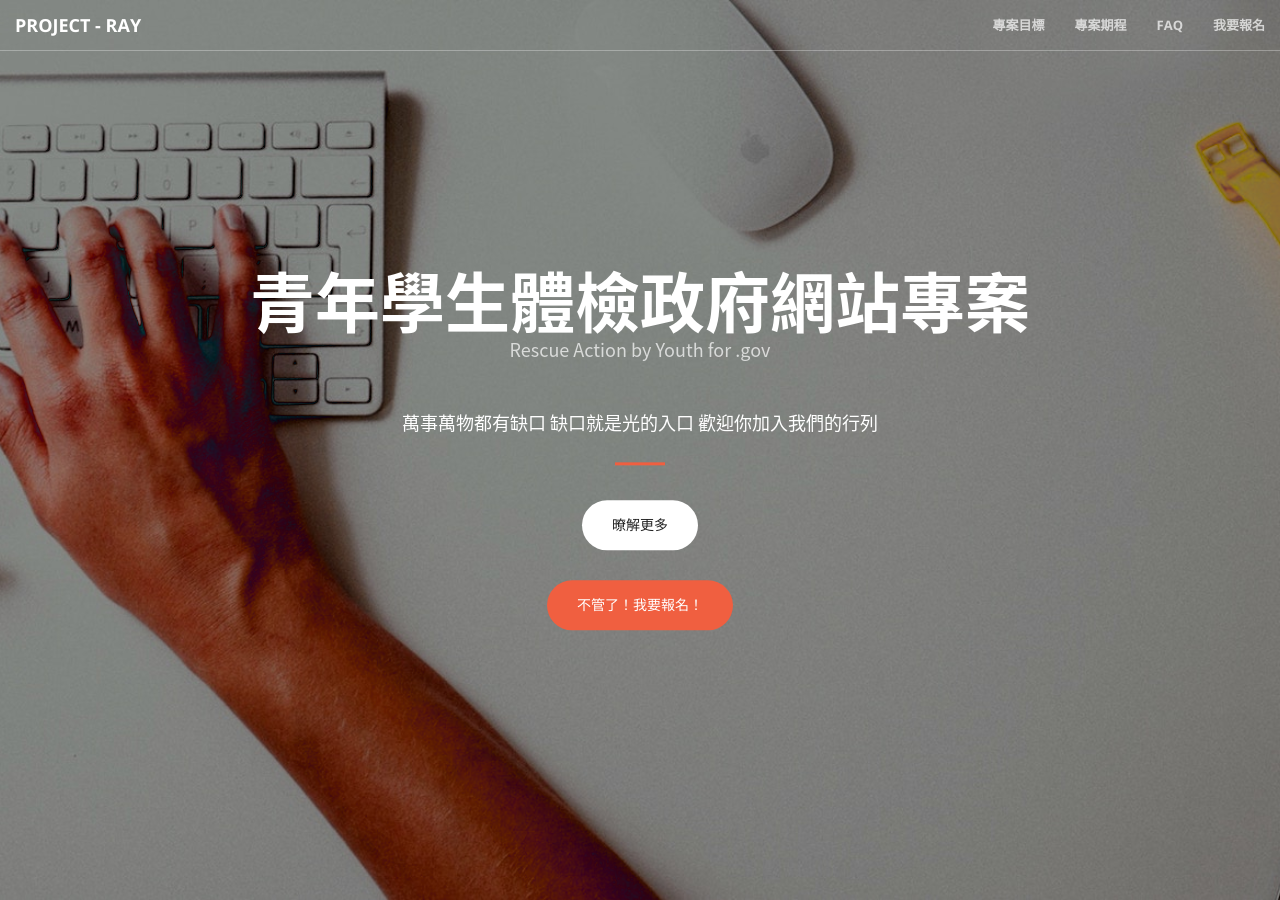
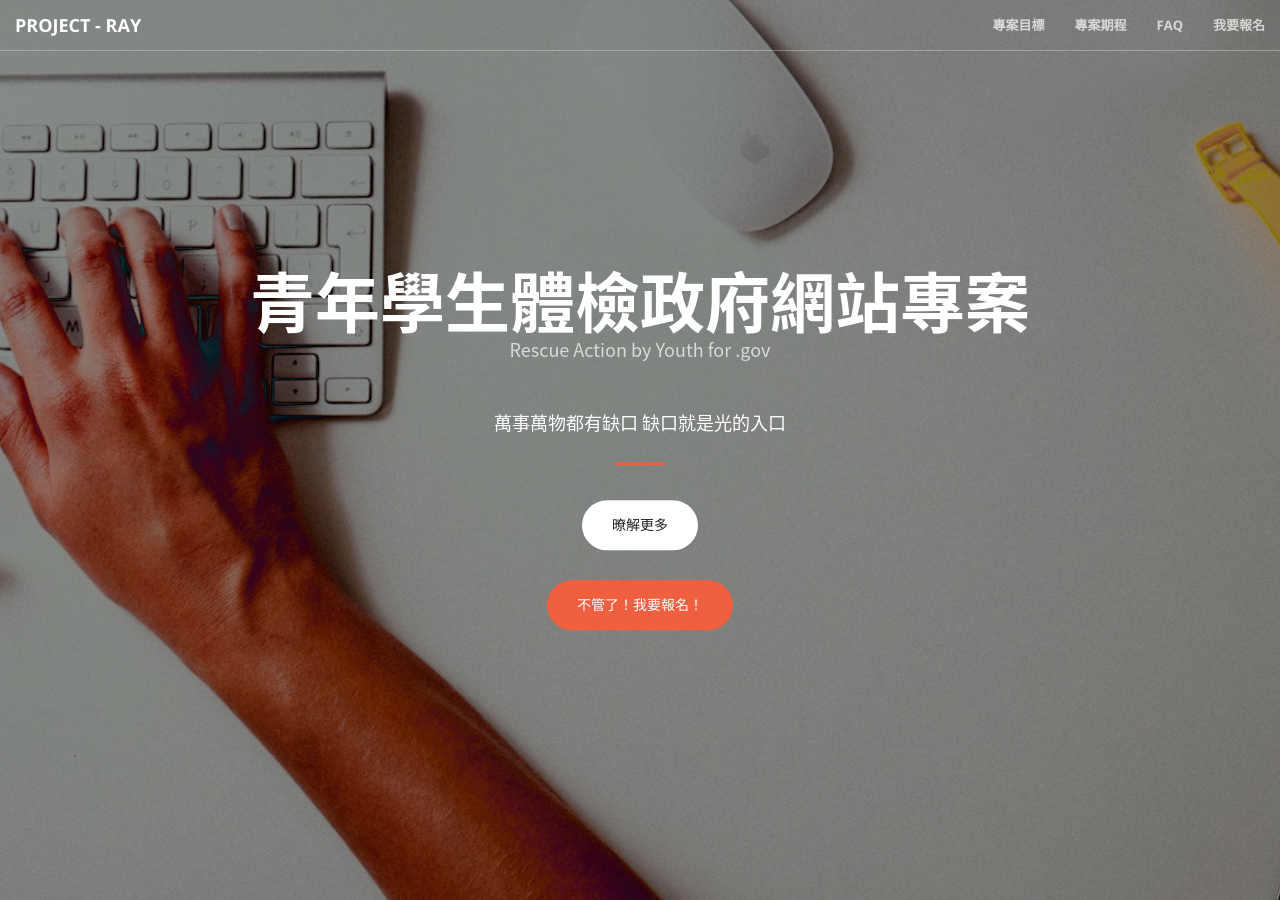
Before and after one commit to PDIS/ray2018, a Jekyll site: the page built from docs/index.html, in a window 1280 px wide and 900 px high. Built offline with Jekyll 4.4.1, drawn with Linux system fonts in a browser that asks for light colours.

Commit message:
Update header.html

```diff
--- a/docs/_includes/header.html
+++ b/docs/_includes/header.html
@@ -3,7 +3,7 @@
         <div class="header-content-inner">
             <h1>青年學生體檢政府網站專案</h1>
             <p>Rescue Action by Youth for .gov</p>
-            <h4>萬事萬物都有缺口    缺口就是光的入口   歡迎你加入我們的行列</h4>
+            <h4>萬事萬物都有缺口    缺口就是光的入口</h4>
             <hr>
             <a href="#services" class="btn btn-default btn-xl page-scroll">暸解更多</a>
             <br>
```
